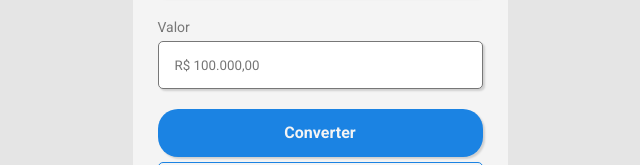
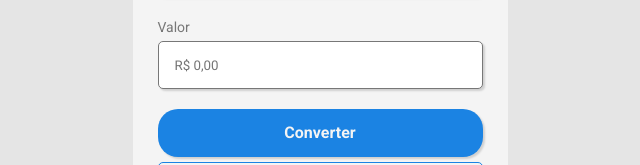
Before and after one commit to lucivandosousa/conversor-de-moedas, a plain HTML site: page index.html in a window 1280 px wide. Shown: the part 358-523 px from the top of the page, 320-960 px from the left. Drawn offline with Linux system fonts and the light colour scheme.

Commit message:
alterar o placeholder do valor

```diff
--- a/index.html
+++ b/index.html
@@ -32,7 +32,7 @@
         </select>
 
         <label for="">Valor</label>
-        <input id="valueToConvert" type="text" placeholder="R$ 100.000,00">
+        <input id="valueToConvert" type="text" placeholder="R$ 0,00">
 
         <input id="buttonConvert" type="button" value="Converter">
       </section>
```
